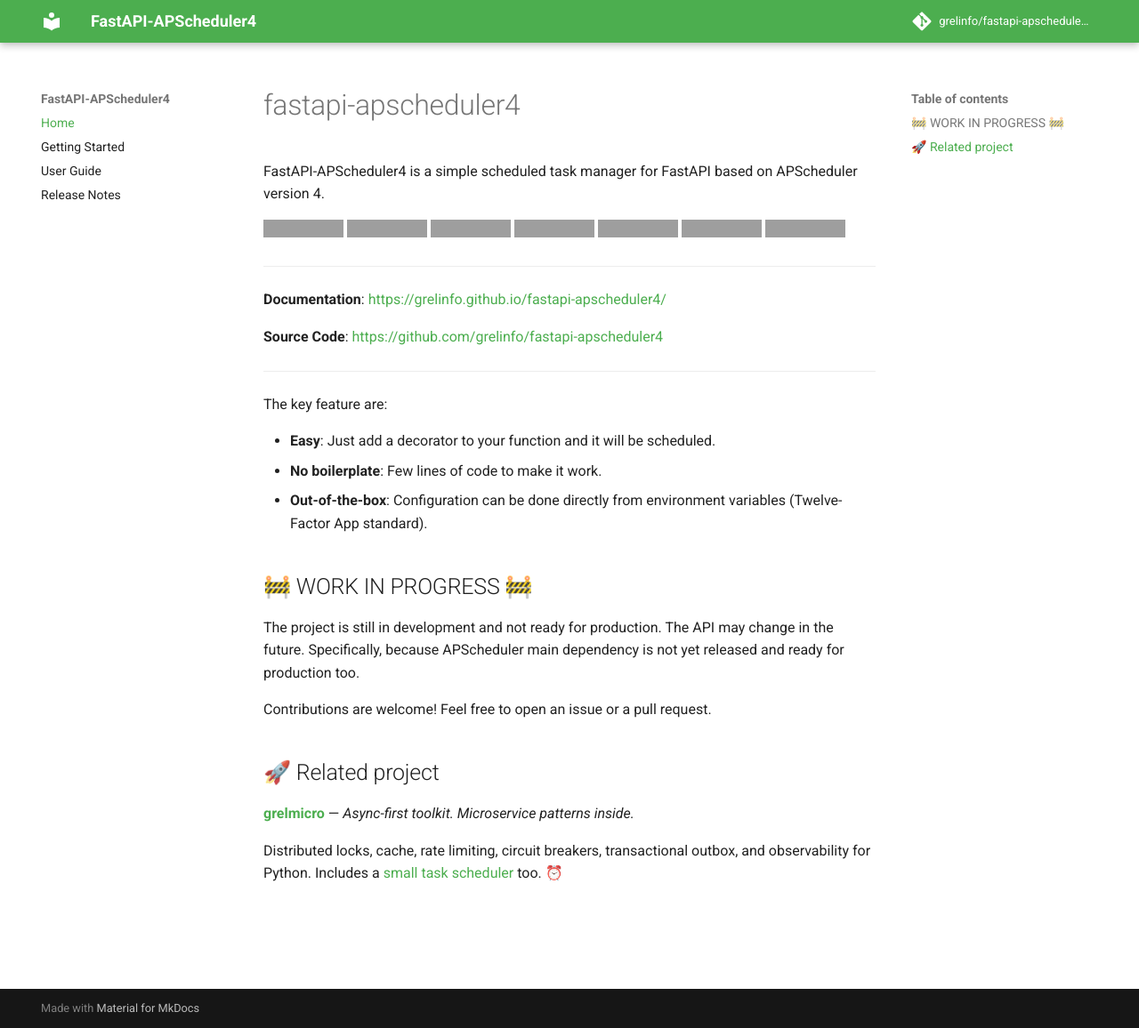
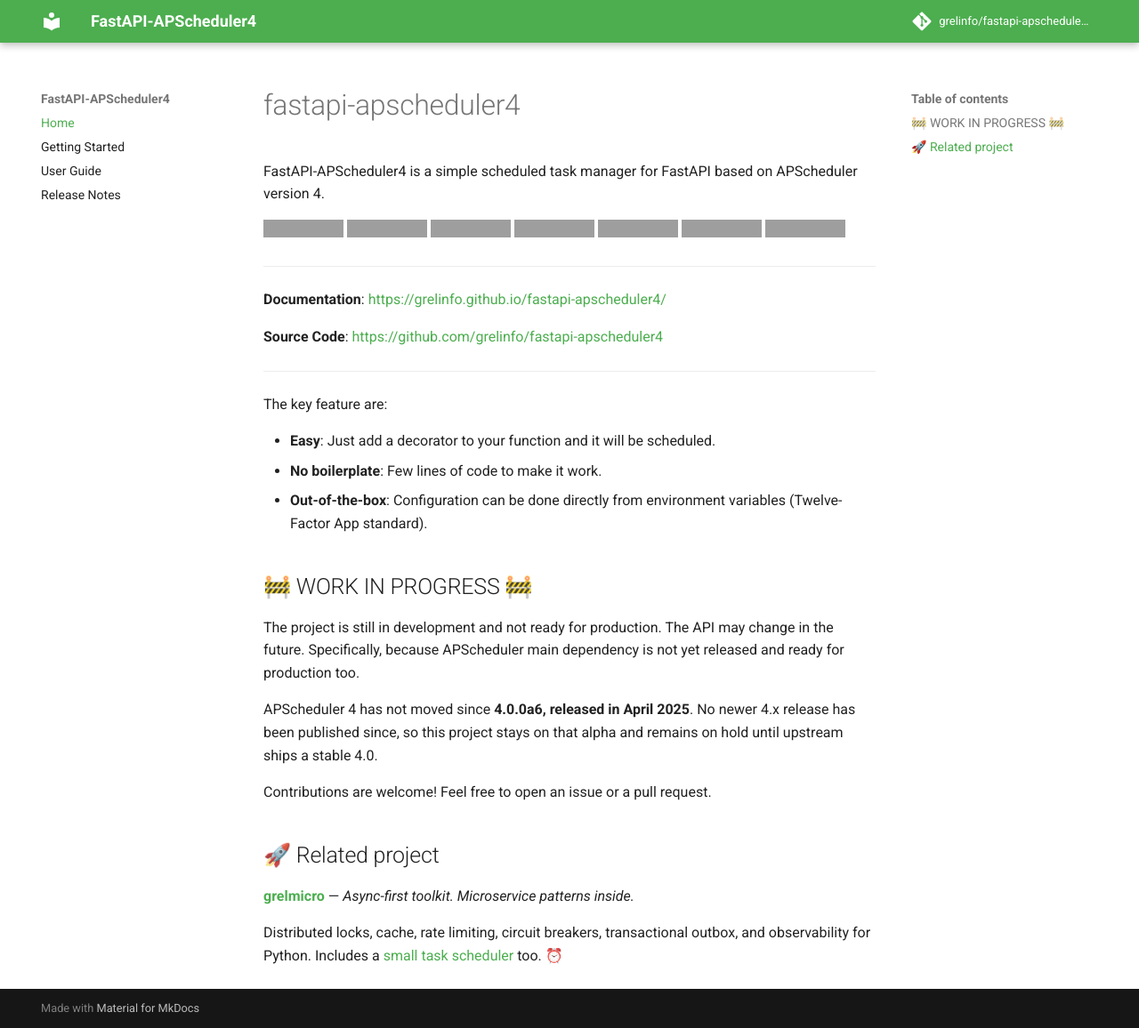
Before and after one commit to grelinfo/fastapi-apscheduler4, an MkDocs documentation site: the page built from docs/index.md, in a window 1280 px wide and 1156 px high, cut to the strip 0-1156 px from the top of the window. Shown: the whole strip at 89% size. Built offline with MkDocs 1.6.1 and Material for MkDocs 9.7.7, drawn with Linux system fonts in a browser that asks for light colours; comment, search, counter and statistics services are not loaded; the version menu is left out; grey boxes are pictures that could not be loaded.

Commit message:
📝 Note APScheduler 4 has not released since 4.0.0a6 (April 2025)

```diff
--- a/docs/index.md
+++ b/docs/index.md
@@ -29,6 +29,10 @@
 The project is still in development and not ready for production. The API may change in the future.
 Specifically, because APScheduler main dependency is not yet released and ready for production too.
 
+APScheduler 4 has not moved since **4.0.0a6, released in April 2025**. No newer 4.x release has
+been published since, so this project stays on that alpha and remains on hold until upstream ships
+a stable 4.0.
+
 Contributions are welcome! Feel free to open an issue or a pull request.
 
 ## 🚀 Related project
```
Also changed, not shown: README.md (+4 -0 lines).
